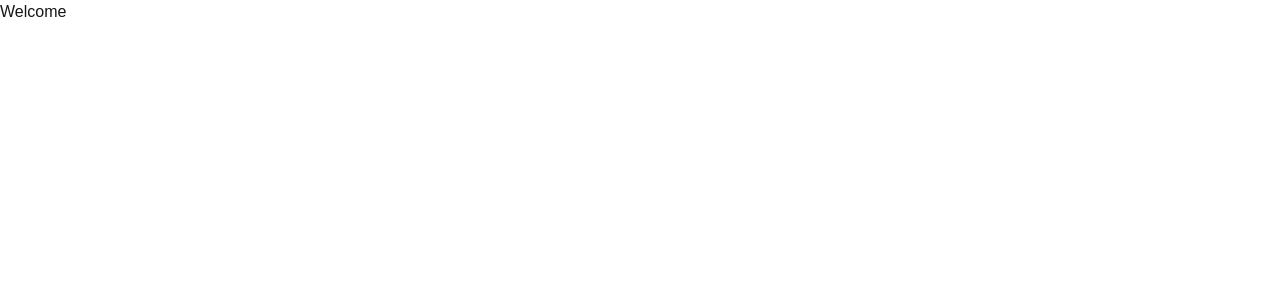
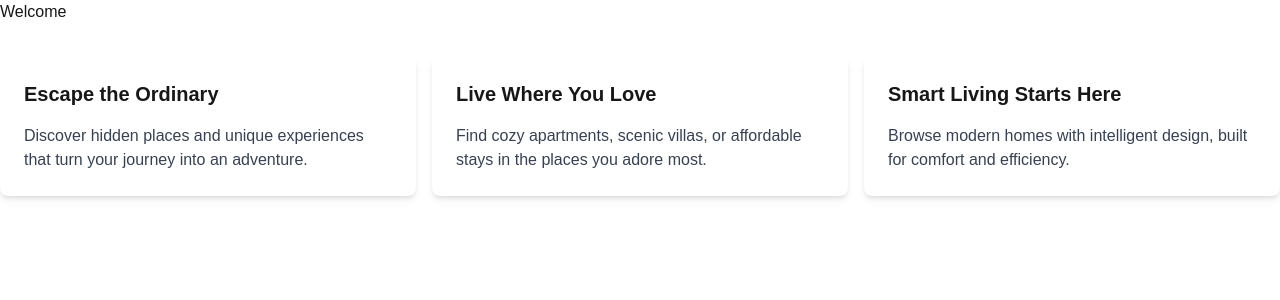
Before and after one commit to Sire6715/alx-project-0x02-setup, a Next.js app in the folder alx-project-0x02/: page /home in a window 1280 px wide. Shown: the top 300 px of the page. Built offline with nearby package versions, Linux system fonts and the light colour scheme.

Commit message:
Create a Reusable Card Component

```diff
--- /dev/null
+++ b/alx-project-0x02/components/common/Card.tsx
@@ -0,0 +1,15 @@
+import React from 'react'
+import { type CardProps } from '@/interfaces'
+
+const Card :React.FC<CardProps> = ({title, content}) => {
+  return (
+    <div>
+        <div className="bg-white shadow-md rounded-lg p-6">
+            <h2 className="text-xl font-semibold mb-4">{title}</h2>
+            <p className="text-gray-700">{content}</p>
+        </div>
+    </div>
+  )
+}
+
+export default Card
--- a/alx-project-0x02/interfaces/index.ts
+++ b/alx-project-0x02/interfaces/index.ts
@@ -0,0 +1,4 @@
+export interface CardProps {
+  title: string;
+  content: string;
+}
--- a/alx-project-0x02/pages/home.tsx
+++ b/alx-project-0x02/pages/home.tsx
@@ -1,13 +1,34 @@
-import React from 'react'
+import React from "react";
+import Card from "@/components/common/Card";
 
 const Home = () => {
   return (
     <div>
-        <h1>
-            Welcome
-        </h1>
+      <h1>
+        Welcome
+        <div className="grid grid-cols-1 sm:grid-cols-2 md:grid-cols-3 gap-4 mt-8">
+          <Card
+            title={"Escape the Ordinary"}
+            content={
+              "Discover hidden places and unique experiences that turn your journey into an adventure."
+            }
+          />
+          <Card
+            title={"Live Where You Love"}
+            content={
+              "Find cozy apartments, scenic villas, or affordable stays in the places you adore most."
+            }
+          />
+          <Card
+            title={"Smart Living Starts Here"}
+            content={
+              "Browse modern homes with intelligent design, built for comfort and efficiency."
+            }
+          />
+        </div>
+      </h1>
     </div>
-  )
-}
+  );
+};
 
 export default Home;
```
